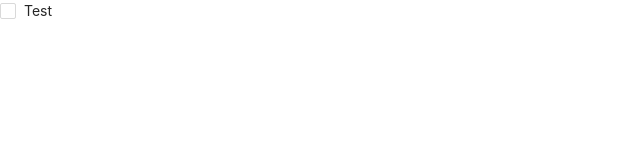
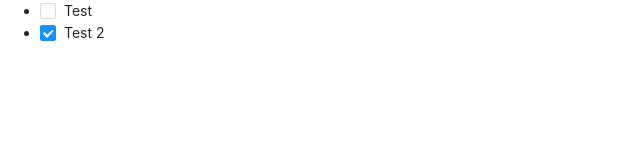
Before and after one commit to t6d/react-introduction, a React (Create React App) app: page / in a window 1280 px wide. Shown: the top 160 px of the page, without its empty margins (0-640 px from the left). Built offline with nearby package versions, Linux system fonts and the light colour scheme.

Commit message:
Checklist

```diff
--- a/src/App.tsx
+++ b/src/App.tsx
@@ -1,12 +1,20 @@
 import React, { useState } from 'react';
-import ChecklistItem from './components/ChecklistItem';
+import Checklist, { ChecklistProps } from './components/Checklist';
+
+const defaultChecklistItems: ChecklistProps["items"] = [
+  { text: "Test", checked: false },
+  { text: "Test 2", checked: true },
+]
 
 function App() {
-  const [checked, setChecked] = useState<boolean>(false);
+  const [checklistItems, setChecklistItems] = useState(defaultChecklistItems);
+  const updateChecklistItem: ChecklistProps["onChange"] = (item, index) => {
+    setChecklistItems([...checklistItems].fill(item, index, index + 1));
+  };
 
   return (
     <div className="App">
-      <ChecklistItem checked={checked} onChange={setChecked}>Test</ChecklistItem>
+      <Checklist items={checklistItems} onChange={updateChecklistItem} />
     </div>
   );
 }
--- a/src/components/Checklist.tsx
+++ b/src/components/Checklist.tsx
@@ -1 +1,24 @@
-export default undefined;
+import React from 'react';
+import ChecklistItem from './ChecklistItem';
+
+interface ChecklistItemValue {
+  text: string;
+  checked: boolean;
+}
+
+export interface ChecklistProps {
+  items: ChecklistItemValue[];
+  onChange: (item: ChecklistItemValue, index: number) => void;
+}
+
+const Checklist: React.FunctionComponent<ChecklistProps> = ({items, onChange}) => {
+  const renderItem: ChecklistProps["onChange"] = ({text, checked}, index) => <li key={`ChecklistItem-${index}`}>
+    <ChecklistItem checked={checked} onChange={(checked) => onChange({text, checked}, index)}>{text}</ChecklistItem>
+  </li>;
+
+  return <ul>
+    {items.map(renderItem)}
+  </ul>;
+}
+
+export default Checklist;
```
